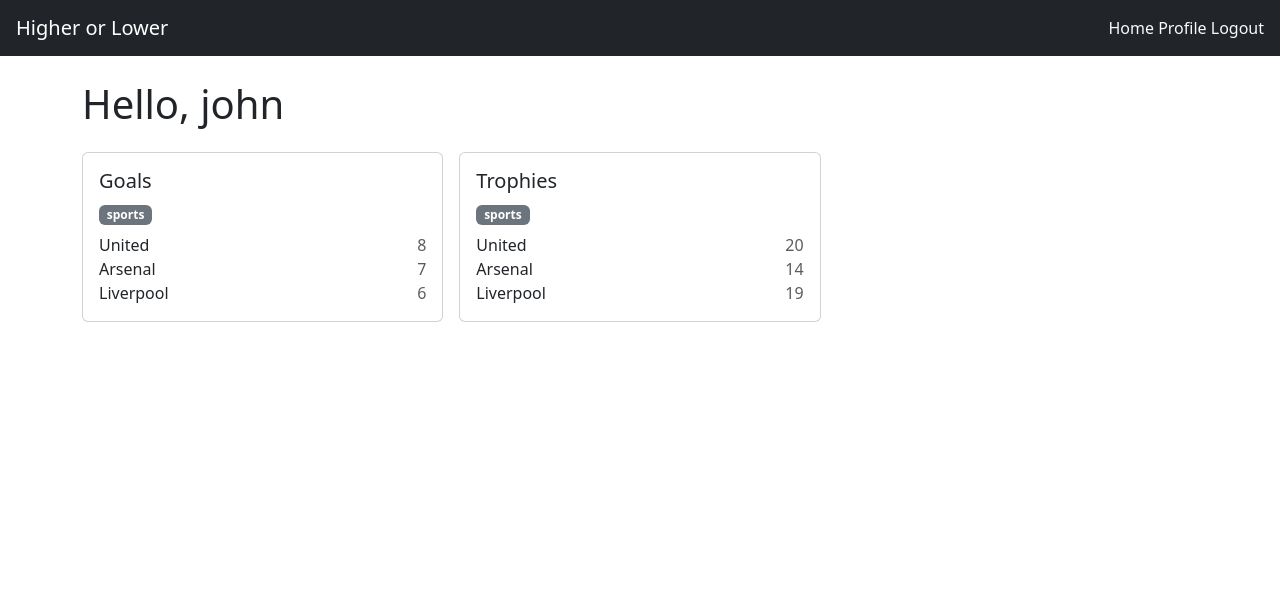
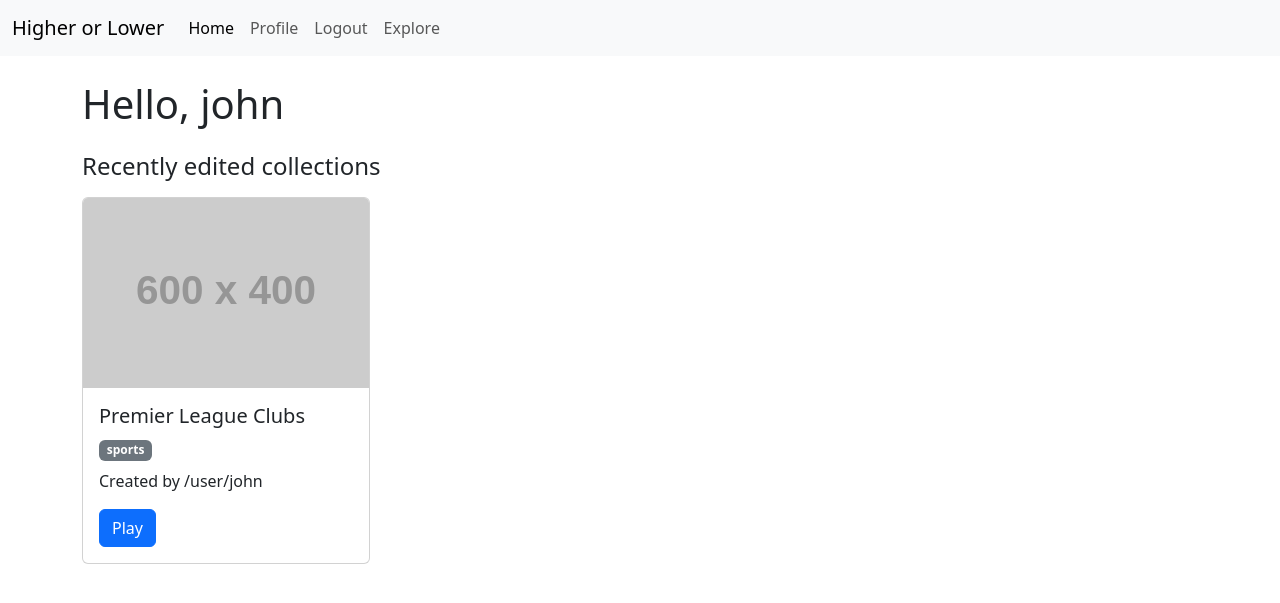
Before and after one commit to dez-doherty/higher-or-lower, a Flask app: page / in a window 1280 px wide. Shown: the top 603 px of the page. Run offline with Flask 3, Linux system fonts and the light colour scheme; a user stored in the database is signed in; data comes from the database, SQL or seed files in the repository; both versions use the stored data as it was after the commit; grey boxes labelled with a size stand in for pictures from a placeholder-image service; data that the repository does not hold is empty; some libraries are stand-ins or nearby versions.

Commit message:
plemented templates for collecion cards and improved navbar

```diff
--- a/app/forms.py
+++ b/app/forms.py
@@ -1,6 +1,6 @@
 from flask_wtf import FlaskForm
-from wtforms import StringField, PasswordField, BooleanField, SubmitField
-from wtforms.validators import ValidationError, DataRequired, Email, EqualTo
+from wtforms import StringField, PasswordField, BooleanField, SubmitField, TextAreaField
+from wtforms.validators import ValidationError, DataRequired, Email, EqualTo, Length
 import sqlalchemy as sa
 from app import db
 from app.models import User
@@ -33,3 +33,8 @@ class RegistrationForm(FlaskForm):
 
 class EmptyForm(FlaskForm):
     submit = SubmitField('Submit')
+
+class CollectionForm(FlaskForm):
+    collection_name = TextAreaField('Collection Name', validators=[
+        DataRequired(), Length(min=1, max=140)])
+    submit = SubmitField('Submit')
--- a/app/routes.py
+++ b/app/routes.py
@@ -9,7 +9,7 @@ from datetime import datetime, timezone
 from app import app
 from app import db
 from app.models import User, Collection, CollectionCategory
-from app.forms import RegistrationForm
+from app.forms import RegistrationForm, CollectionForm
 
 from app.forms import LoginForm
 from flask_login import current_user, login_user
@@ -29,30 +29,20 @@ def before_request():
 @app.route('/index')
 @login_required
 def index():
-    collections = [
-        {
-            "name": "Goals",
-            "category": CollectionCategory.sports,
-            "choices": [
-                {"name": "United", "value": 8},
-                {"name": "Arsenal", "value": 7},
-                {"name": "Liverpool", "value": 6},
-            ]
-        },
-        {
-            "name": "Trophies",
-            "category": CollectionCategory.sports,
-            "choices": [
-                {"name": "United", "value": 20},
-                {"name": "Arsenal", "value": 14},
-                {"name": "Liverpool", "value": 19},
-            ]
-        },
-    ]
+    form = CollectionForm()
+    if form.validate_on_submit():
+        collection = Collection(collection_name=form.collection_name.data, creator=current_user)
+        db.session.add(collection)
+        db.session.commit()
+        flash('Your collection is now live!')
+        return redirect(url_for('index'))
+
+    collections = db.session.scalars(current_user.following_collections()).all()
 
     return render_template(
         'index.html',
         title='Home',
+        form = form,
         collections = collections
     )
 
@@ -151,3 +141,10 @@ def unfollow(username):
         return redirect(url_for('user', username=username))
     else:
         return redirect(url_for('index'))
+
+@app.route('/explore')
+@login_required
+def explore():
+    query = sa.select(Collection).order_by(Collection.timestamp.desc())
+    collections = db.session.scalars(query).all()
+    return render_template('index.html', title='Explore', collections=collections)
--- a/app/templates/base.html
+++ b/app/templates/base.html
@@ -14,18 +14,7 @@
 </head>
 
 <body>
-    <nav class="navbar navbar-dark bg-dark px-3">
-        <a class="navbar-brand" href="{{ url_for('index') }}">Higher or Lower</a>
-        <div>
-            <a class="nav-link d-inline text-light" href="{{ url_for('index') }}">Home</a>
-            {% if current_user.is_anonymous %}
-            <a class="nav-link d-inline text-light" href="{{ url_for('login') }}">Login</a>
-            {% else %}
-            <a class="nav-link d-inline text-light" href="{{ url_for('user', username=current_user.username) }}">Profile</a>
-            <a class="nav-link d-inline text-light" href="{{ url_for('logout') }}">Logout</a>
-            {% endif %}
-        </div>
-    </nav>
+     {% include 'navbar.html' %}
 
     <div class="container py-4">
         {% with messages = get_flashed_messages() %}
--- /dev/null
+++ b/app/templates/card-list.html
@@ -0,0 +1,7 @@
+<div class="row row-cols-1 row-cols-md-4 g-4">
+    {% for collection in collections %}
+    <div class="col">
+        {% include 'card.html' %}
+    </div>
+    {% endfor %}
+</div>
--- /dev/null
+++ b/app/templates/card.html
@@ -0,0 +1,9 @@
+<div class="card" style="width: 18rem;">
+    <img src="https://placehold.co/600x400" class="card-img-top" alt="...">
+    <div class="card-body">
+        <h5 class="card-title">{{ collection.name }}</h5>
+        <span class="badge bg-secondary mb-2">{{ collection.category.value }}</span>
+        <p class="card-text">Created by {{ url_for('user', username=collection.creator.username) }}</p>
+        <a href="#" class="btn btn-primary">Play</a>
+    </div>
+</div>
--- a/app/templates/index.html
+++ b/app/templates/index.html
@@ -2,25 +2,6 @@
 
 {% block content %}
     <h1 class="mb-4">Hello, {{ current_user.username }}</h1>
-
-    <div class="row g-3">
-        {% for collection in collections %}
-        <div class="col-md-6 col-lg-4">
-            <div class="card h-100">
-                <div class="card-body">
-                    <h5 class="card-title">{{ collection.name }}</h5>
-                    <span class="badge bg-secondary mb-2">{{ collection.category.value }}</span>
-                    <ul class="list-unstyled mb-0">
-                        {% for choice in collection.choices %}
-                        <li class="d-flex justify-content-between">
-                            <span>{{ choice.name }}</span>
-                            <span class="text-muted">{{ choice.value }}</span>
-                        </li>
-                        {% endfor %}
-                    </ul>
-                </div>
-            </div>
-        </div>
-        {% endfor %}
-    </div>
+    <h2 class="h4 mb-3">Recently edited collections</h2>
+    {% include 'card-list.html' %}
 {% endblock %}
--- /dev/null
+++ b/app/templates/navbar.html
@@ -0,0 +1,32 @@
+<nav class="navbar navbar-expand-lg bg-body-tertiary">
+    <div class="container-fluid">
+        <a class="navbar-brand" href="{{ url_for('index') }}">Higher or Lower</a>
+        <button class="navbar-toggler" type="button" data-bs-toggle="collapse" data-bs-target="#navbarNav"
+            aria-controls="navbarNav" aria-expanded="false" aria-label="Toggle navigation">
+            <span class="navbar-toggler-icon"></span>
+        </button>
+
+        <div class="collapse navbar-collapse" id="navbarNav">
+            <ul class="navbar-nav">
+                <li class="nav-item">
+                    <a class="nav-link active" aria-current="page" href="{{ url_for('index') }}">Home</a>
+                </li>
+                {% if current_user.is_anonymous %}
+                <li class="nav-item">
+                    <a class="nav-link" href="{{ url_for('login') }}">Login</a>
+                </li>
+                {% else %}
+                <li class="nav-item">
+                    <a class="nav-link" href="{{ url_for('user', username=current_user.username) }}">Profile</a>
+                </li>
+                <li class="nav-item">
+                    <a class="nav-link" href="{{ url_for('logout') }}">Logout</a>
+                </li>
+                                <li class="nav-item">
+                                    <a class="nav-link" href="{{ url_for('explore') }}">Explore</a>
+                                </li>
+                {% endif %}
+            </ul>
+        </div>
+    </div>
+</nav>
```
Also changed, not shown: app/templates/container.html (deleted, +0 -9 lines), app/templates/user.html (+1 -12 lines), app.db, app/templates/list-layout.html (deleted).
